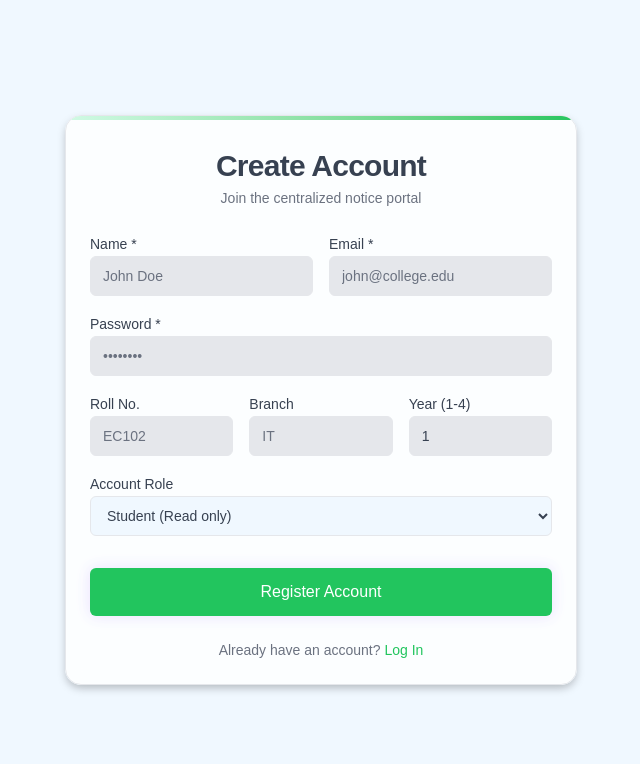
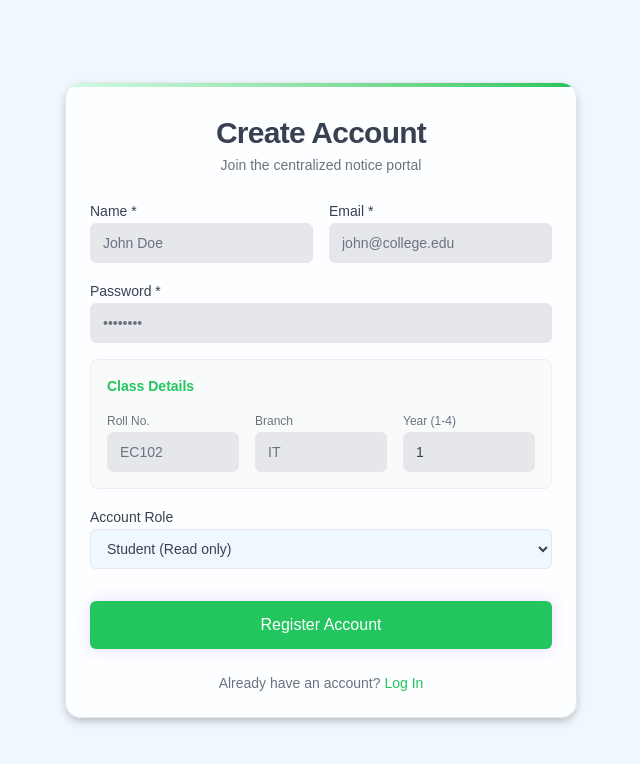
Before and after one commit to krish12388/notify-cenrtal, a React (Vite) app in the folder frontend/: page /register in a window 1280 px wide. Shown: the top 764 px of the page, without its empty margins (319-959 px from the left). Built offline with nearby package versions, Linux system fonts and the light colour scheme; no server answers.

Commit message:
feat: implement user registration page and add classroom routes and server configuration

```diff
--- a/frontend/src/pages/Register.jsx
+++ b/frontend/src/pages/Register.jsx
@@ -52,18 +52,21 @@ const Register = () => {
               <Input name="password" type="password" placeholder="••••••••" onChange={handleChange} required minLength={6} />
             </div>
 
+            <div className="p-4 bg-muted/40 rounded-lg border border-border/60">
+              <h3 className="text-sm font-bold text-primary mb-3">Class Details</h3>
               <div className="grid grid-cols-3 gap-4">
                 <div className="space-y-2">
-                <label className="text-sm font-medium text-foreground">Roll No.</label>
+                  <label className="text-xs font-medium text-muted-foreground">Roll No.</label>
                   <Input name="rollNumber" placeholder="EC102" onChange={handleChange} />
                 </div>
                 <div className="space-y-2">
-                <label className="text-sm font-medium text-foreground">Branch</label>
+                  <label className="text-xs font-medium text-muted-foreground">Branch</label>
                   <Input name="branch" placeholder="IT" onChange={handleChange} />
                 </div>
                 <div className="space-y-2">
-                <label className="text-sm font-medium text-foreground">Year (1-4)</label>
+                  <label className="text-xs font-medium text-muted-foreground">Year (1-4)</label>
                   <Input name="year" type="number" min="1" max="4" value={formData.year} onChange={handleChange} />
+                </div>
               </div>
             </div>
 
```
Also changed, not shown: 2 other files (tests, documents, lock files or other folders). Lines whose indentation alone changed are shown as unchanged.
